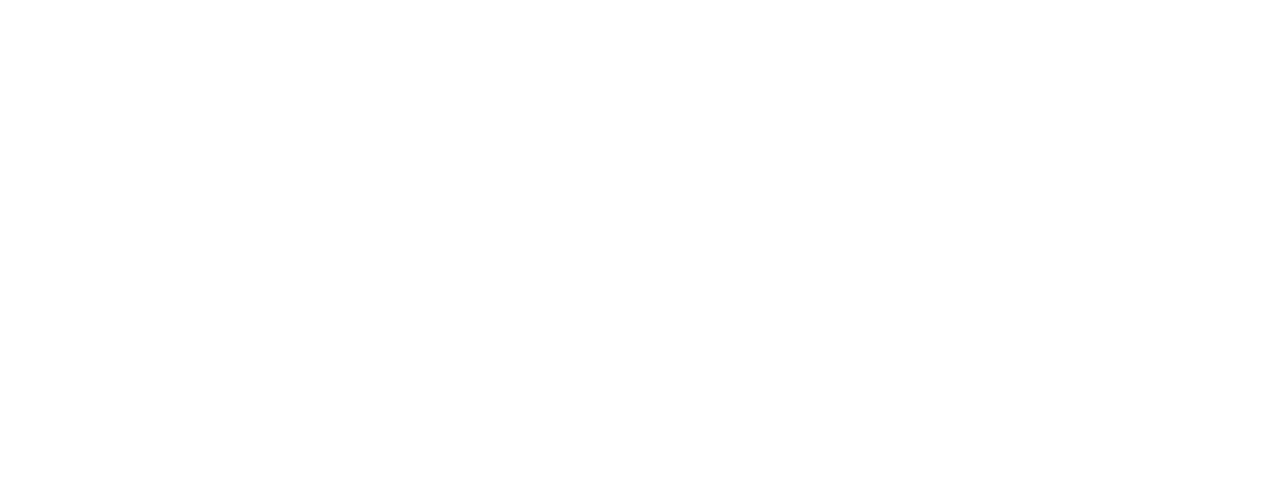
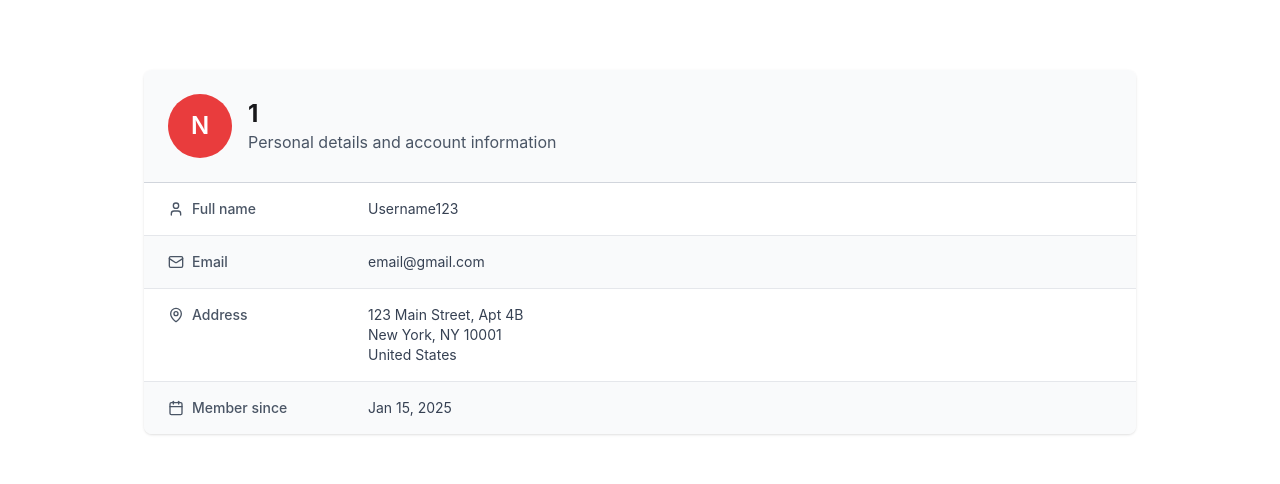
Before and after one commit to theH4Sh/Car-Rental, a React (Vite) app in the folder client/: page /profile/1 in a window 1280 px wide. Before the commit this address had no page. Shown: the part 122-606 px from the top of the page. Built offline with nearby package versions, Linux system fonts and the light colour scheme; no server answers.

Commit message:
fetching user

```diff
--- a/client/src/App.jsx
+++ b/client/src/App.jsx
@@ -26,7 +26,7 @@
         <Route path='contact' element={<Contact />} />
         <Route path='login' element={auth.isAuthenticated ? <Navigate to='/' /> : <Login />} />
         <Route path='signup' element={auth.isAuthenticated ? <Navigate to='/' /> :<Signup />} />
-        <Route path='profile' element={<Profile />} />
+        <Route path='profile/:username' element={<Profile />} />
         <Route path='details/:id' element={<CarPage />} />
       </Route>
     )
--- a/client/src/components/UserDropdown.jsx
+++ b/client/src/components/UserDropdown.jsx
@@ -50,7 +50,7 @@
                 ) }
                 <div className="border-b border-gray-200">
                     <Link className="flex justify-start items-center px-4 py-2 gap-2 hover:bg-gray-100" to="admin" ><span><ShieldCheck className="w-4 h-4" /></span> Admin</Link>
-                    <Link className="flex justify-start items-center px-4 py-2 gap-2 hover:bg-gray-100" to="profile" ><span><User className="w-4 h-4" /></span> Profile</Link>
+                    <Link className="flex justify-start items-center px-4 py-2 gap-2 hover:bg-gray-100" to={`profile/${auth.user}`} ><span><User className="w-4 h-4" /></span> Profile</Link>
                     <Link className="flex justify-start items-center px-4 py-2 gap-2 hover:bg-gray-100" to="settings" ><span><Settings className="w-4 h-4" /></span> Settings</Link>
                 </div>
                 <button onClick={handleLogout}
--- a/client/src/pages/Profile.jsx
+++ b/client/src/pages/Profile.jsx
@@ -1,6 +1,15 @@
 import { Calendar, Mail, MapPin, User } from "lucide-react";
+import { useFetch } from "../hooks/useFetch";
+import { useParams } from "react-router-dom";
 
 const Profile = () => {
+
+    const { username } = useParams()
+
+    const { data: user, isLoading, error } = useFetch(`api/${username}`)
+
+    console.log(user)
+
     return (
         <div className="md:mx-5 lg:mx-auto min-h-screen lg:max-w-5xl md:py-8 md:px-4">
             <div className="shadow-sm rounded-lg overflow-hidden">
@@ -10,7 +19,7 @@
                         N
                     </div>
                     <div>
-                        <h1 className="font-bold text-2xl">Username</h1>
+                        <h1 className="font-bold text-2xl">{username}</h1>
                         <p className="text-gray-600">Personal details and account information</p>
                     </div>
                 </div>
--- a/client/vite.config.js
+++ b/client/vite.config.js
@@ -9,6 +9,6 @@
     tailwindcss()
   ],
   server: {
-    host: true
+    host: false
   }
 })
```
